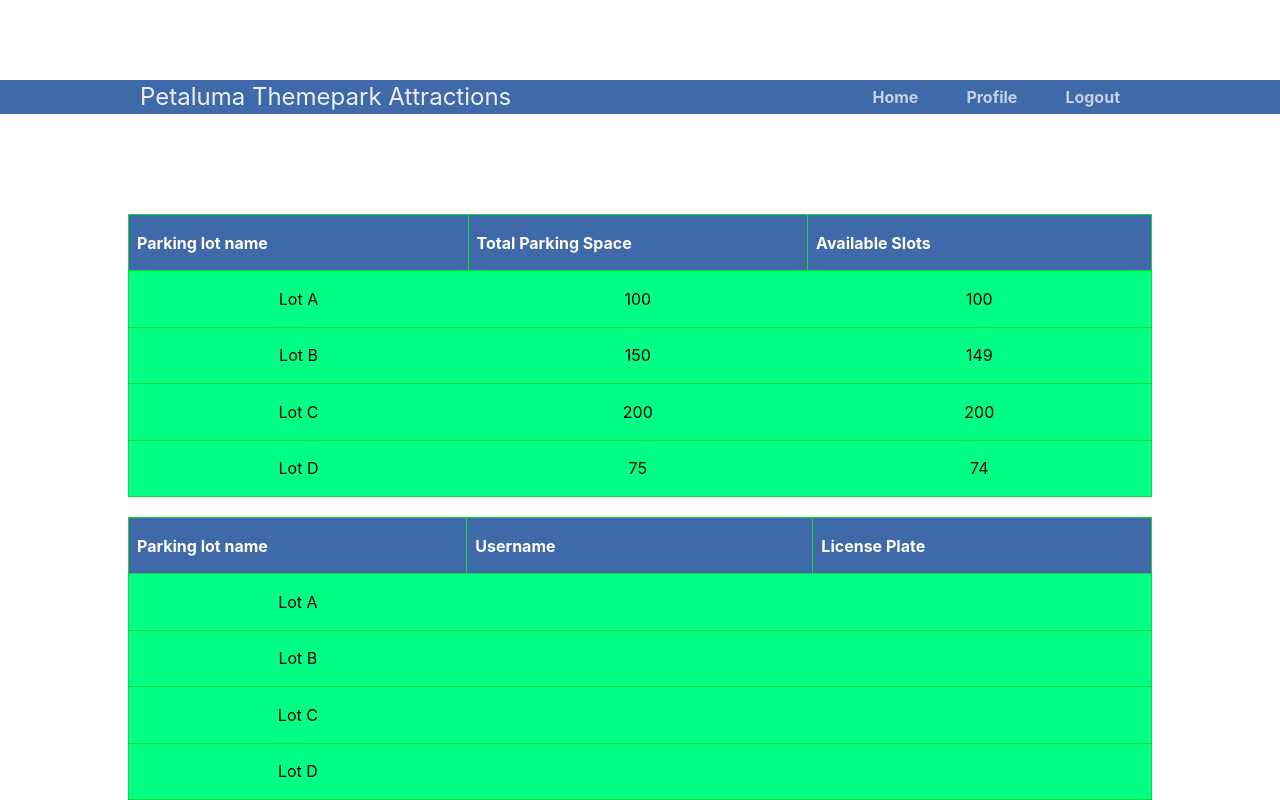
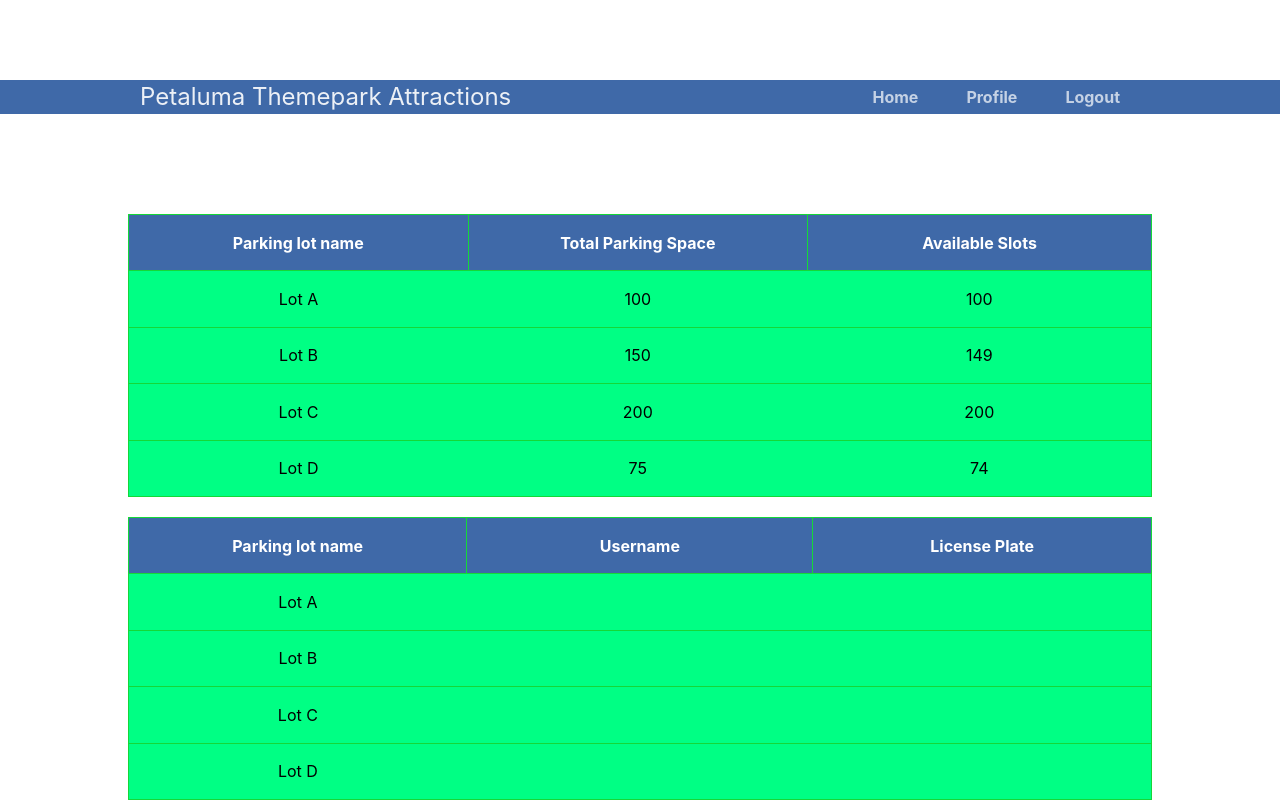
Before and after one commit to mirkwoodia/petaluma, a PHP site: page /Parking_report.php in a window 1280 px wide. Run offline with PHP 8.4, Linux system fonts and the light colour scheme; data comes from the database, SQL or seed files in the repository.

Commit message:
Update Parking_report.css

```diff
--- a/Parking_report.css
+++ b/Parking_report.css
@@ -264,5 +264,10 @@ body {
     display: flex;
     justify-content: center;
     align-items: center;
-    color:#15d838;
+    color:#000000;
   }
+
+  th {
+    text-align:center !important;
+
+  }
```
